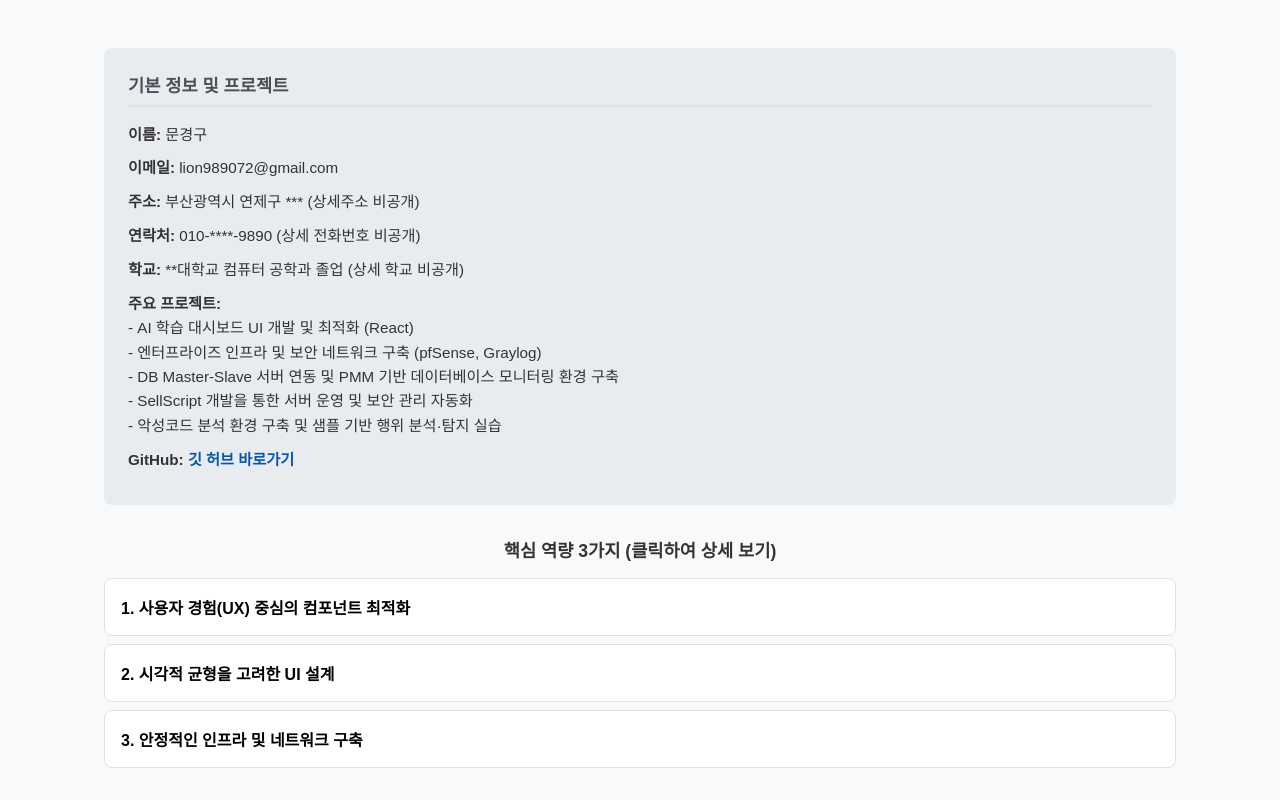
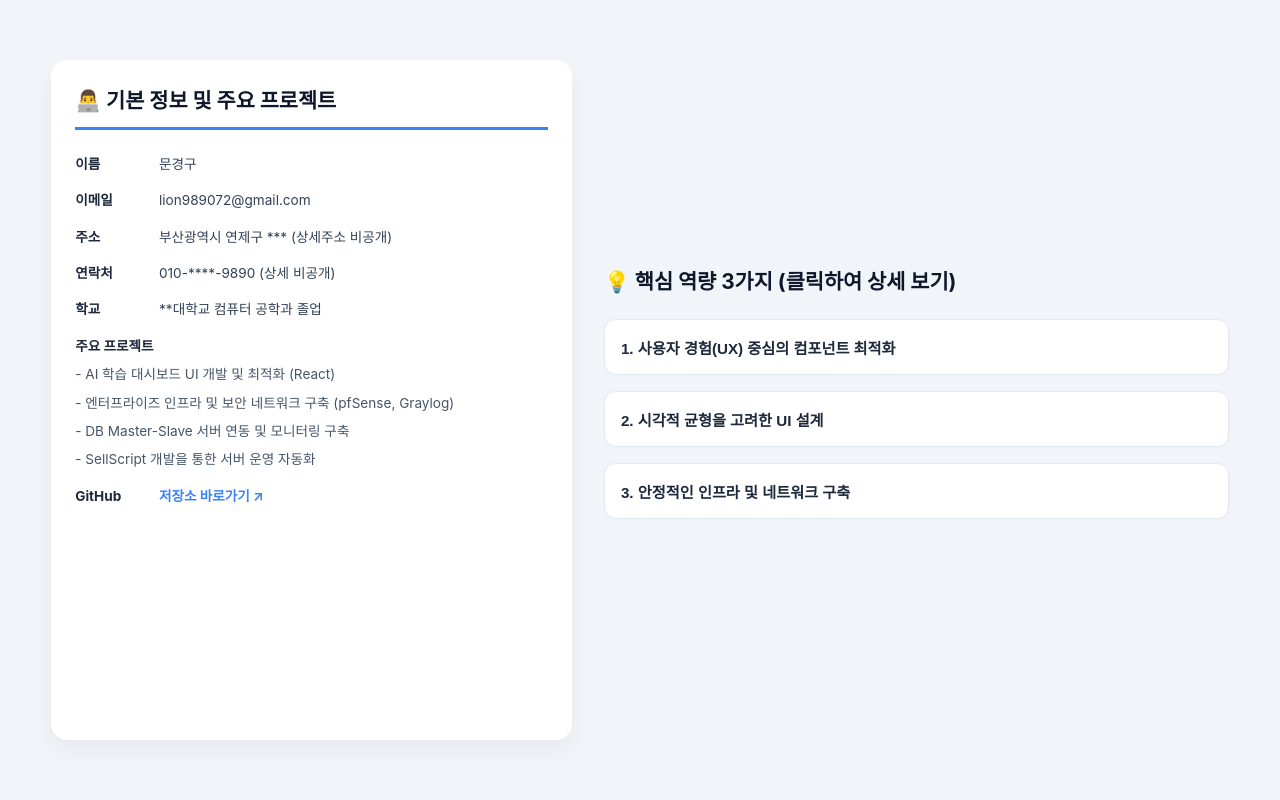
Before and after one commit to gyeonggumun/Portfolio-project, a React (Vite) app: page / in a window 1280 px wide. Built offline with nearby package versions, Linux system fonts and the light colour scheme.

Commit message:
디자인 변경

```diff
--- a/src/App.css
+++ b/src/App.css
@@ -1,4 +1,4 @@
-/* 카드 3: 가로 넘침 방지 및 기본 초기화 */
+/* 체크리스트 필수 조건: 가로 넘침 방지 및 기본 초기화 */
 * {
   box-sizing: border-box;
   margin: 0;
@@ -6,129 +6,179 @@
 }
 
 body {
-  overflow-x: hidden; /* 가로 스크롤 절대 방지 */
-  background-color: #f8f9fa;
-  font-family: sans-serif;
-  color: #333;
+  overflow-x: hidden;
+  overflow-y: hidden; /* 두 해상도 모두에서 스크롤을 완벽 차단 */
+  background-color: #f1f5f9; /* 모던한 연한 회색/파란색 배경 */
+  font-family: 'Pretendard', -apple-system, sans-serif;
+  color: #334155;
 }
 
-/* 1920x1080 과도한 여백 방지를 위한 최대 너비 설정 */
 .portfolio-container {
-  max-width: 1200px;
+  max-width: 1300px;
   margin: 0 auto;
-  padding: 2vh 5vw;
-  height: 100vh; /* 카드 3: 스크롤 없이 한 화면에 보이도록 높이 제한 */
+  padding: 0 4vw;
+  height: 100vh;
+  display: flex;
+  align-items: center; /* 세로 중앙 정렬 */
+  justify-content: center;
+}
+
+/* 2단 분할 레이아웃 (좌측 프로필, 우측 역량) */
+.content-wrapper {
+  display: grid;
+  grid-template-columns: 1fr 1.2fr;
+  gap: 3rem;
+  width: 100%;
+  height: 85vh; /* 상하 여백 확보 */
+}
+
+/* --- 프로필 카드 디자인 --- */
+.header-section {
+  display: flex;
+  flex-direction: column;
+  height: 100%;
+}
+
+.profile-card {
+  background-color: #ffffff;
+  padding: 2.5rem;
+  border-radius: 16px;
+  box-shadow: 0 10px 25px rgba(0, 0, 0, 0.05); /* 부드러운 그림자 효과 */
+  height: 100%;
+  display: flex;
+  flex-direction: column;
+}
+
+.profile-card h3 {
+  font-size: 1.3rem;
+  margin-bottom: 1.5rem;
+  border-bottom: 3px solid #3b82f6; /* 파란색 포인트 선 */
+  padding-bottom: 0.8rem;
+  color: #0f172a;
+}
+
+.info-list {
+  list-style-type: none;
+  display: flex;
+  flex-direction: column;
+  gap: 1rem;
+}
+
+.info-list li {
+  font-size: 0.95rem;
+  line-height: 1.5;
+}
+
+.info-list strong {
+  display: inline-block;
+  width: 100px;
+  color: #1e293b;
+}
+
+.project-list p {
+  margin-left: 100px;
+  margin-top: 0.3rem;
+  color: #475569;
+  font-size: 0.9rem;
+}
+
+.info-list a {
+  color: #3b82f6;
+  text-decoration: none;
+  font-weight: bold;
+  transition: color 0.2s;
+}
+
+.info-list a:hover {
+  color: #2563eb;
+  text-decoration: underline;
+}
+
+/* --- 핵심 역량 및 상호작용 버튼 디자인 --- */
+.strengths-section {
   display: flex;
   flex-direction: column;
   justify-content: center;
 }
 
-.header-section {
-  margin-bottom: 2rem;
-  text-align: center;
-}
-
-.header-section h1 {
-  font-size: 1.2rem;
-  margin-bottom: 1rem;
-  line-height: 1.5;
-}
-
-.privacy-info {
-  background-color: #e9ecef;
-  padding: 1rem;
-  border-radius: 8px;
-  font-size: 0.9rem;
-}
-
 .strengths-section h2 {
-  font-size: 1.1rem;
-  margin-bottom: 1rem;
-  text-align: center;
+  font-size: 1.3rem;
+  margin-bottom: 1.5rem;
+  color: #0f172a;
 }
 
 .strength-item {
-  margin-bottom: 0.5rem;
+  margin-bottom: 1rem;
 }
 
-/* 카드 5: 키보드로 작동하는 상호작용 버튼 디자인 */
 .interactive-btn {
   width: 100%;
-  padding: 1rem;
-  background-color: #fff;
-  border: 1px solid #dee2e6;
-  border-radius: 8px;
+  padding: 1.2rem;
+  background-color: #ffffff;
+  border: 1px solid #e2e8f0;
+  border-radius: 12px;
   text-align: left;
-  font-size: 1rem;
+  font-size: 1.05rem;
   font-weight: bold;
+  color: #1e293b;
   cursor: pointer;
-  transition: background-color 0.2s;
+  transition: all 0.2s ease;
+  box-shadow: 0 2px 4px rgba(0, 0, 0, 0.02);
 }
 
 .interactive-btn:hover {
-  background-color: #f1f3f5;
+  background-color: #f8fafc;
+  border-color: #cbd5e1;
+  transform: translateY(-2px); /* 마우스 오버 시 살짝 떠오르는 효과 */
 }
 
-/* 카드 4: 키보드 Tab 키 이동 시 현재 위치 시각화 (결함 고치기 필수 항목) */
+/* 접근성 (키보드 Tab 이동 시 필수) */
 .interactive-btn:focus {
-  outline: 3px solid #0056b3;
+  outline: 3px solid #3b82f6;
   outline-offset: 2px;
+  background-color: #eff6ff;
 }
 
 .strength-detail {
-  padding: 1rem;
-  background-color: #fff;
-  border: 1px solid #dee2e6;
+  padding: 1.2rem;
+  background-color: #f8fafc;
+  border: 1px solid #e2e8f0;
   border-top: none;
-  border-radius: 0 0 8px 8px;
+  border-radius: 0 0 12px 12px;
   font-size: 0.95rem;
   line-height: 1.6;
+  color: #475569;
+  animation: slideDown 0.3s ease-out forwards;
+}
+
+@keyframes slideDown {
+  from { opacity: 0; transform: translateY(-10px); }
+  to { opacity: 1; transform: translateY(0); }
 }
 
 .evidence-link {
   display: inline-block;
-  margin-top: 0.5rem;
-  color: #0056b3;
+  margin-top: 1rem;
+  padding: 0.5rem 1rem;
+  background-color: #eff6ff;
+  color: #3b82f6;
   text-decoration: none;
   font-weight: bold;
+  border-radius: 8px;
 }
 
 .evidence-link:focus {
-  outline: 2px dashed #0056b3;
+  outline: 2px dashed #3b82f6;
+  outline-offset: 2px;
 }
 
-.profile-card {
-  background-color: #e9ecef;
-  padding: 1.5rem;
-  border-radius: 8px;
-  margin-top: 1.5rem;
-  text-align: left;
+/* 1366x768 해상도를 위한 미디어 쿼리 최적화 */
+@media (max-width: 1366px) {
+  .content-wrapper { gap: 2rem; }
+  .profile-card { padding: 1.5rem; }
+  .info-list li { font-size: 0.85rem; gap: 0.5rem; }
+  .project-list p { margin-left: 0; margin-top: 0.5rem; font-size: 0.85rem; }
+  .info-list strong { width: 80px; }
+  .interactive-btn { padding: 1rem; font-size: 0.95rem; }
+  .strength-detail { padding: 1rem; font-size: 0.85rem; }
 }
-
-.profile-card h3 {
-  font-size: 1.1rem;
-  margin-bottom: 1rem;
-  border-bottom: 2px solid #dee2e6;
-  padding-bottom: 0.5rem;
-  color: #495057;
-}
-
-.info-list {
-  list-style-type: none;
-}
-
-.info-list li {
-  margin-bottom: 0.6rem;
-  font-size: 0.95rem;
-  line-height: 1.6;
-}
-
-.info-list a {
-  color: #0056b3;
-  text-decoration: none;
-  font-weight: bold;
-}
-
-.info-list a:hover {
-  text-decoration: underline;
-}
--- a/src/App.jsx
+++ b/src/App.jsx
@@ -10,32 +10,33 @@ function App() {
 
   return (
     <div className="portfolio-container">
-      {/* 프로필 및 마스킹된 개인정보 영역 */}
+      <div className="content-wrapper">
+
+        {/* 좌측: 프로필 및 마스킹된 개인정보 영역 */}
         <header className="header-section">
-
           <div className="profile-card">
-          <h3>기본 정보 및 프로젝트</h3>
+            <h3>👨‍💻 기본 정보 및 주요 프로젝트</h3>
             <ul className="info-list">
-            <li><strong>이름:</strong> 문경구</li>
-            <li><strong>이메일:</strong> lion989072@gmail.com</li>
-            <li><strong>주소:</strong> 부산광역시 연제구 *** (상세주소 비공개)</li>
-            <li><strong>연락처:</strong> 010-****-9890 (상세 전화번호 비공개)</li>
-            <li><strong>학교:</strong> **대학교 컴퓨터 공학과 졸업 (상세 학교 비공개)</li>
-            <li><strong>주요 프로젝트:</strong>
-              <br/>- AI 학습 대시보드 UI 개발 및 최적화 (React)
-              <br/>- 엔터프라이즈 인프라 및 보안 네트워크 구축 (pfSense, Graylog)
-              <br/>- DB Master-Slave 서버 연동 및 PMM 기반 데이터베이스 모니터링 환경 구축
-              <br/>- SellScript 개발을 통한 서버 운영 및 보안 관리 자동화
-              <br/>- 악성코드 분석 환경 구축 및 샘플 기반 행위 분석·탐지 실습
+              <li><strong>이름</strong> 문경구</li>
+              <li><strong>이메일</strong> lion989072@gmail.com</li>
+              <li><strong>주소</strong> 부산광역시 연제구 *** (상세주소 비공개)</li>
+              <li><strong>연락처</strong> 010-****-9890 (상세 비공개)</li>
+              <li><strong>학교</strong> **대학교 컴퓨터 공학과 졸업</li>
+              <li className="project-list">
+                <strong>주요 프로젝트</strong>
+                <p>- AI 학습 대시보드 UI 개발 및 최적화 (React)</p>
+                <p>- 엔터프라이즈 인프라 및 보안 네트워크 구축 (pfSense, Graylog)</p>
+                <p>- DB Master-Slave 서버 연동 및 모니터링 구축</p>
+                <p>- SellScript 개발을 통한 서버 운영 자동화</p>
               </li>
-            <li><strong>GitHub:</strong> <a href="https://github.com/gyeonggumun" target="_blank" rel="noreferrer">깃 허브 바로가기</a></li>
+              <li><strong>GitHub</strong> <a href="https://github.com/gyeonggumun" target="_blank" rel="noreferrer">저장소 바로가기 ↗</a></li>
             </ul>
           </div>
         </header>
 
-      {/* 핵심 역량 3가지 및 상호작용(아코디언 버튼) */}
+        {/* 우측: 핵심 역량 3가지 및 상호작용(아코디언 버튼) */}
         <main className="strengths-section">
-        <h2>핵심 역량 3가지 (클릭하여 상세 보기)</h2>
+          <h2>💡 핵심 역량 3가지 (클릭하여 상세 보기)</h2>
 
           <div className="strength-item">
             <button className="interactive-btn" onClick={() => toggleTab(1)}>
@@ -68,12 +69,14 @@ function App() {
             </button>
             {activeTab === 3 && (
               <div className="strength-detail">
-              <p><strong>상황/행동:</strong> Graylog 및 pfSense 방화벽 설정 중, DNS용 53번 포트를 정확히 할당하고 firewalld의 protocol value와 firewall-cmd 구문 오류를 해결했습니다.</p>
+                <p><strong>상황/행동:</strong> Graylog 및 pfSense 방화벽 설정 중, DNS용 53번 포트를 정확히 할당하고 firewalld의 protocol value 구문 오류를 해결했습니다.</p>
                 <p><strong>결과:</strong> 로그 수집 및 라우팅 에러가 해결되어 안정적인 서버 인프라 환경을 완성했습니다.</p>
               </div>
             )}
           </div>
         </main>
+
+      </div>
     </div>
   );
 }
```
Lines whose indentation alone changed are shown as unchanged.
